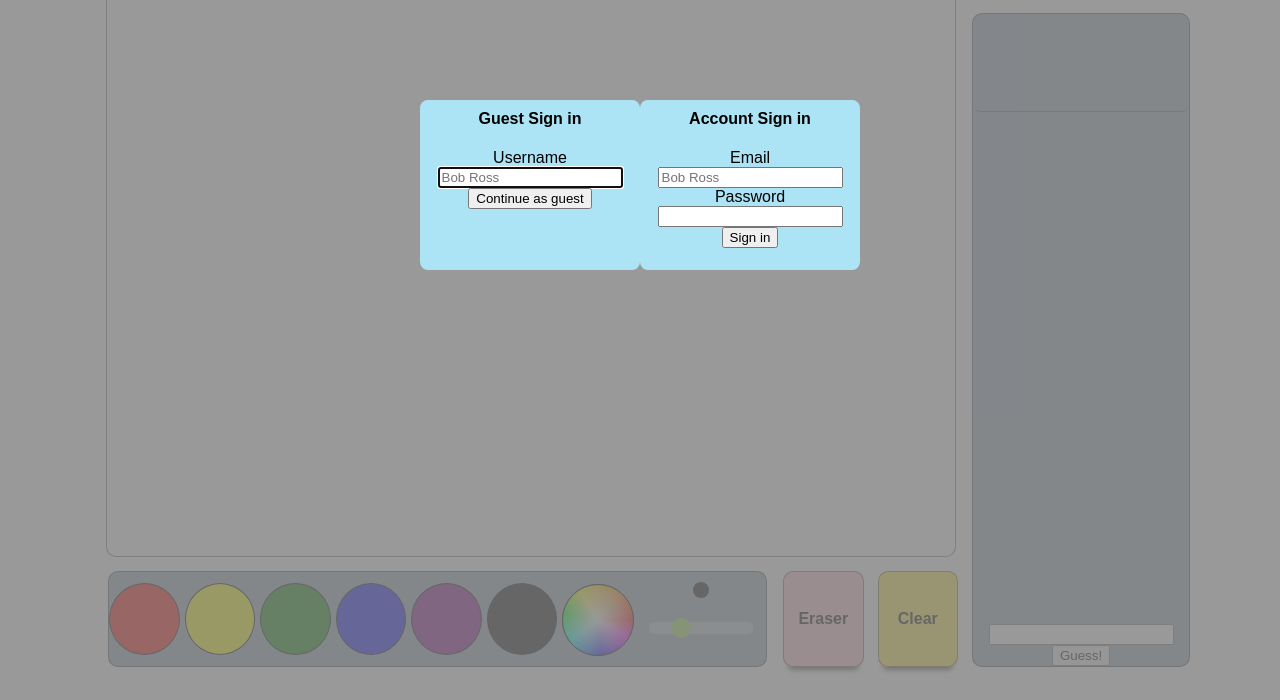
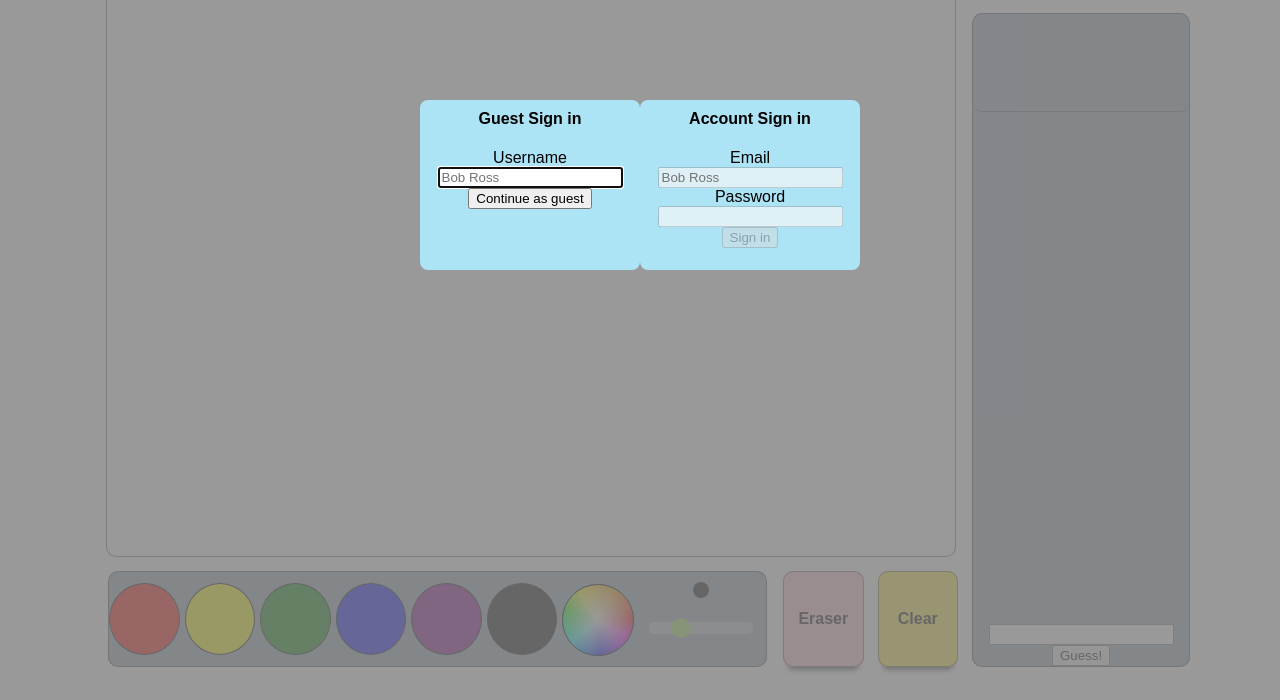
Before and after one commit to jreverett/SOFT355-PictionaryWebApp, a website: page public/index.html in a window 1280 px wide. Shown: the part 100-800 px from the top of the page. Drawn offline with nearby package versions, Linux system fonts and the light colour scheme; no server answers.

Commit message:
Disabling unimplemented account login

```diff
--- a/public/index.html
+++ b/public/index.html
@@ -22,10 +22,10 @@
             <h4>Account Sign in</h4>
             <div class="accountContainer">
                 <label for="accountUsername">Email</label>
-                <input id="accountUsername" type="text" placeholder="Bob Ross" maxlength="14">
+                <input id="accountUsername" type="text" placeholder="Bob Ross" maxlength="14" disabled>
                 <label for="accountPassword">Password</label>
-                <input id="accountPassword" type="password">
-                <button id="submitAccount" type="submit">Sign in</button>
+                <input id="accountPassword" type="password" disabled>
+                <button id="submitAccount" type="submit" disabled>Sign in</button>
             </div>
         </form>
         </form>
```
